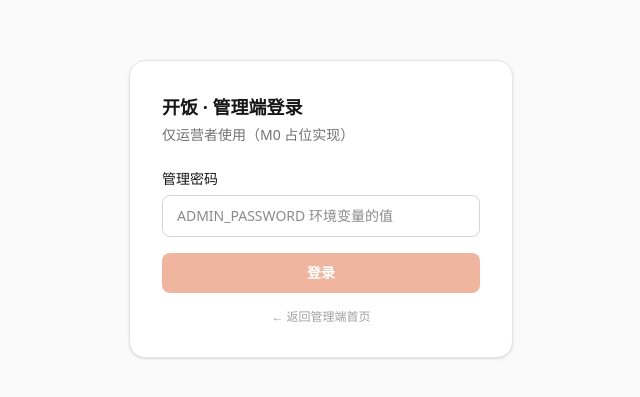
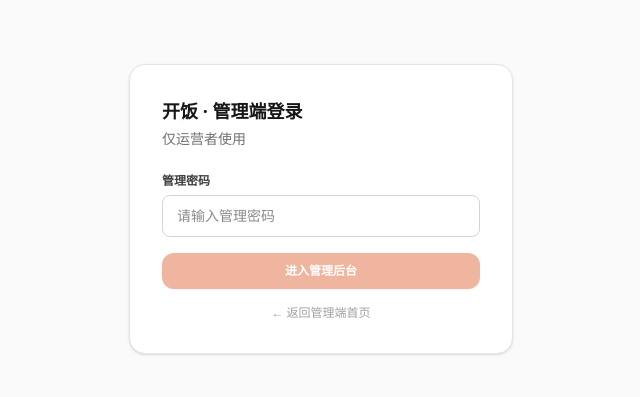
Before and after one commit to wzyandzex/food, a Next.js app in the folder apps/admin/: page /login in a window 1280 px wide. Shown: the part 191-588 px from the top of the page, without its empty margins (319-959 px from the left). Built offline with nearby package versions, Linux system fonts and the light colour scheme.

Commit message:
fix(admin): 登录成功使用 window.location.href 强刷跳转，确保 Cookie 生效并穿透 Next.js 中间件

```diff
--- a/apps/admin/src/app/login/page.tsx
+++ b/apps/admin/src/app/login/page.tsx
@@ -1,11 +1,9 @@
 'use client'
 
 import Link from 'next/link'
-import { useRouter } from 'next/navigation'
 import { useState } from 'react'
 
 export default function AdminLoginPage() {
-  const router = useRouter()
   const [password, setPassword] = useState('')
   const [error, setError] = useState('')
   const [pending, setPending] = useState(false)
@@ -21,7 +19,8 @@ export default function AdminLoginPage() {
         body: JSON.stringify({ password }),
       })
       if (response.ok) {
-        router.push('/')
+        // 使用原生跳转替代 router.push，确保浏览器完整携带新写入的 Cookie 并刷新中间件状态
+        window.location.href = '/'
         return
       }
       const body = (await response.json().catch(() => null)) as { error?: string } | null
@@ -39,10 +38,10 @@ export default function AdminLoginPage() {
         onSubmit={handleSubmit}
         className="w-full max-w-sm rounded-2xl border border-neutral-200 bg-white p-8 shadow-sm"
       >
-        <h1 className="mb-1 text-lg font-bold">开饭 · 管理端登录</h1>
-        <p className="mb-6 text-sm text-neutral-500">仅运营者使用（M0 占位实现）</p>
+        <h1 className="mb-1 text-lg font-bold text-neutral-900">开饭 · 管理端登录</h1>
+        <p className="mb-6 text-sm text-neutral-500">仅运营者使用</p>
 
-        <label htmlFor="password" className="mb-1.5 block text-sm font-medium">
+        <label htmlFor="password" className="mb-1.5 block text-xs font-semibold text-neutral-700">
           管理密码
         </label>
         <input
@@ -52,20 +51,20 @@ export default function AdminLoginPage() {
           onChange={(event) => setPassword(event.target.value)}
           autoComplete="current-password"
           className="mb-4 w-full rounded-lg border border-neutral-300 px-3.5 py-2.5 text-sm outline-none focus:border-brand focus:ring-2 focus:ring-brand/20"
-          placeholder="ADMIN_PASSWORD 环境变量的值"
+          placeholder="请输入管理密码"
         />
 
-        {error && <p className="mb-4 text-sm text-red-600">{error}</p>}
+        {error && <p className="mb-4 text-xs text-red-600 font-medium">{error}</p>}
 
         <button
           type="submit"
           disabled={pending || password.length === 0}
-          className="w-full rounded-lg bg-brand px-4 py-2.5 text-sm font-semibold text-white disabled:opacity-40"
+          className="w-full rounded-xl bg-brand py-2.5 text-xs font-semibold text-white shadow-sm hover:bg-brand-deep disabled:opacity-40 active:scale-95 transition"
         >
-          {pending ? '验证中…' : '登录'}
+          {pending ? '验证中…' : '进入管理后台'}
         </button>
 
-        <Link href="/" className="mt-4 block text-center text-xs text-neutral-400">
+        <Link href="/" className="mt-4 block text-center text-xs text-neutral-400 hover:text-neutral-600">
           ← 返回管理端首页
         </Link>
       </form>
```
